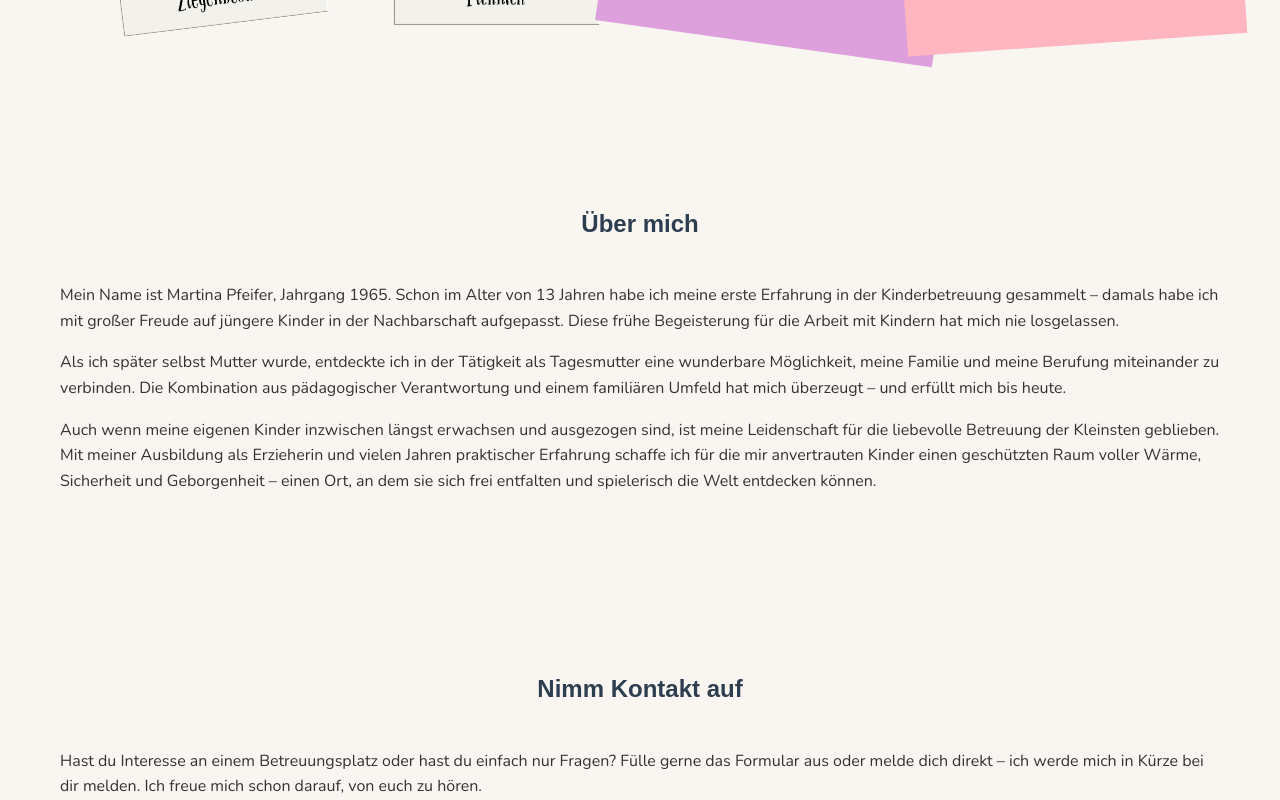
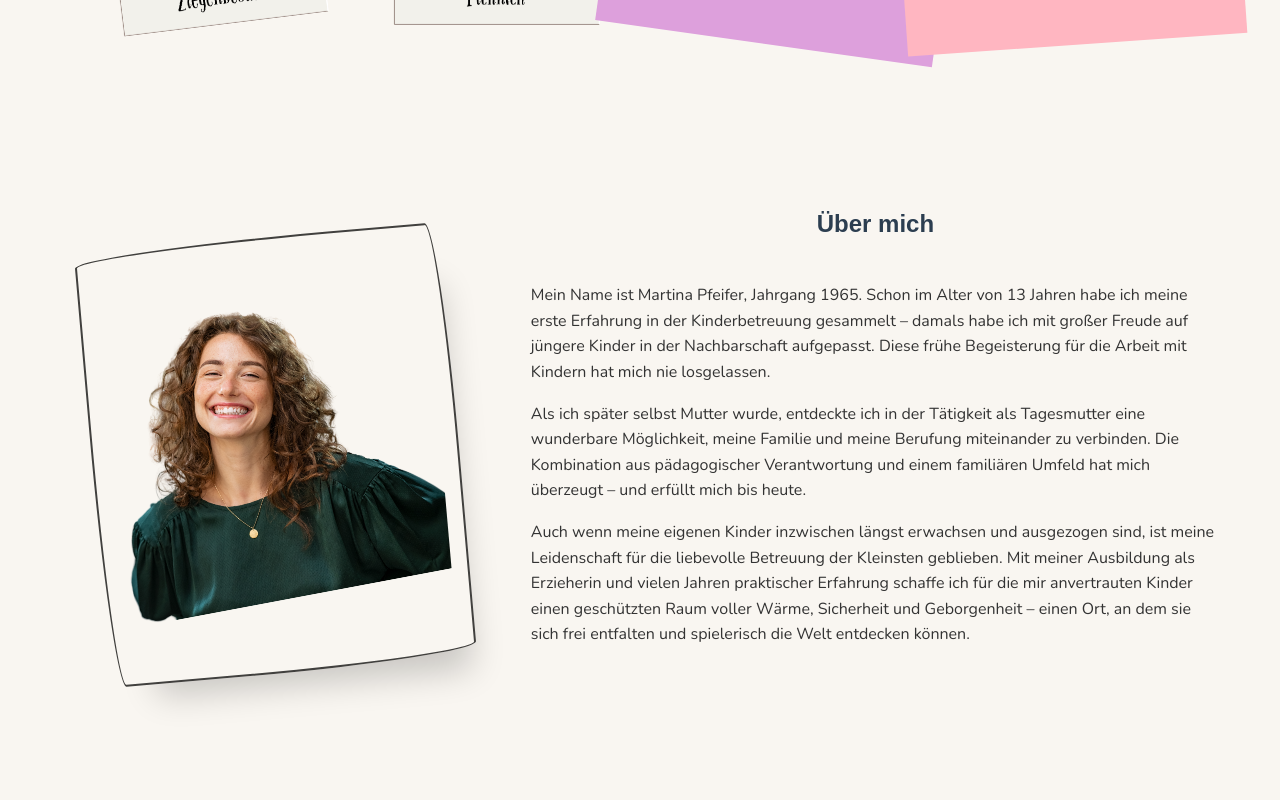
Before and after one commit to ayo-byte/nextjs-app-demo, a Next.js app: page / in a window 1280 px wide. Shown: the part 1960-2760 px from the top of the page. Built offline with nearby package versions, Linux system fonts and the light colour scheme; a web font is replaced by a local one.

Commit message:
changed design of about me section

```diff
--- a/package.json
+++ b/package.json
@@ -18,6 +18,7 @@
   },
   "devDependencies": {
     "@eslint/eslintrc": "^3",
+    "@types/node": "22.15.29",
     "eslint": "^9",
     "eslint-config-next": "15.3.2"
   }
--- a/src/pages/_app.js
+++ b/src/pages/_app.js
@@ -1,5 +1,5 @@
 import Head from "next/head";
-import "@/styles/globals.css";
+import "../styles/globals.css";
 import { createGlobalStyle } from "styled-components";
 
 const GlobalStyle = createGlobalStyle`
--- a/src/pages/index.js
+++ b/src/pages/index.js
@@ -374,6 +374,40 @@ const Footer = styled.footer`
   margin-top: 40px;
 `;
 
+const ProfileSection = styled(Section)`
+  display: flex;
+  align-items: flex-start;
+  gap: 2.5rem;
+  @media (max-width: 800px) {
+    flex-direction: column;
+    align-items: center;
+    gap: 1.5rem;
+  }
+`;
+
+const ProfileImageFrame = styled.div`
+  border: solid 2px #41403e;
+  border-radius: 255px 15px 225px 15px/15px 225px 15px 255px;
+  box-shadow: 20px 38px 34px -26px hsla(0, 0%, 0%, 0.2);
+  padding: 1rem;
+  background: transparent;
+  display: flex;
+  align-items: center;
+  justify-content: center;
+  max-width: 1200px;
+  max-height: 460px;
+  transform: rotate(-5deg);
+  margin: 2rem;
+`;
+
+const ProfileImage = styled.img`
+  width: 1500px;
+  height: 400px;
+  object-fit: cover;
+  //border-radius: 50%;
+  display: block;
+`;
+
 // Add SVG CurvedTextSVG component
 const CurvedTextSVG = ({ text }) => (
   <svg
@@ -403,6 +437,54 @@ const CurvedTextSVG = ({ text }) => (
     </text>
   </svg>
 );
+
+const AboutSection = styled.section`
+  padding: 4rem 2rem;
+  background: ${({ theme }) => theme.colors.background};
+  display: flex;
+  flex-direction: column;
+  align-items: center;
+  gap: 2rem;
+  max-width: 1200px;
+  margin: 0 auto;
+
+  @media (min-width: 768px) {
+    flex-direction: row;
+    align-items: flex-start;
+    gap: 4rem;
+  }
+`;
+
+const AboutImage = styled.div`
+  position: relative;
+  width: 100%;
+  max-width: 400px;
+  height: 400px; /* Fixed height to match text */
+  margin: 0 auto;
+
+  @media (min-width: 768px) {
+    margin: 0;
+  }
+
+  img {
+    width: 100%;
+    height: 100%;
+    object-fit: cover; /* Changed from contain to cover */
+    border-radius: 20px;
+  }
+
+  &::before {
+    content: "";
+    position: absolute;
+    top: -10px;
+    left: -10px;
+    right: -10px;
+    bottom: -10px;
+    border: 2px solid ${({ theme }) => theme.colors.primary};
+    border-radius: 25px;
+    z-index: -1;
+  }
+`;
 
 export default function Home() {
   const [accordionOpen, setAccordionOpen] = useState(null);
@@ -516,32 +598,37 @@ export default function Home() {
           </Gallery>
         </Section>
 
-        <Section id="ueber-mich">
+        <ProfileSection id="ueber-mich">
+          <ProfileImageFrame>
+            <ProfileImage src="/profile.png" alt="Martina Pfeifer" />
+          </ProfileImageFrame>
+          <div>
             <SectionTitle>Über mich</SectionTitle>
             <p>
-            Mein Name ist Martina Pfeifer, Jahrgang 1965. Schon im Alter von 13
-            Jahren habe ich meine erste Erfahrung in der Kinderbetreuung
-            gesammelt – damals habe ich mit großer Freude auf jüngere Kinder in
-            der Nachbarschaft aufgepasst. Diese frühe Begeisterung für die
+              Mein Name ist Martina Pfeifer, Jahrgang 1965. Schon im Alter von
+              13 Jahren habe ich meine erste Erfahrung in der Kinderbetreuung
+              gesammelt – damals habe ich mit großer Freude auf jüngere Kinder
+              in der Nachbarschaft aufgepasst. Diese frühe Begeisterung für die
               Arbeit mit Kindern hat mich nie losgelassen.
             </p>
             <p>
               Als ich später selbst Mutter wurde, entdeckte ich in der Tätigkeit
-            als Tagesmutter eine wunderbare Möglichkeit, meine Familie und meine
-            Berufung miteinander zu verbinden. Die Kombination aus pädagogischer
-            Verantwortung und einem familiären Umfeld hat mich überzeugt – und
-            erfüllt mich bis heute.
+              als Tagesmutter eine wunderbare Möglichkeit, meine Familie und
+              meine Berufung miteinander zu verbinden. Die Kombination aus
+              pädagogischer Verantwortung und einem familiären Umfeld hat mich
+              überzeugt – und erfüllt mich bis heute.
             </p>
             <p>
               Auch wenn meine eigenen Kinder inzwischen längst erwachsen und
-            ausgezogen sind, ist meine Leidenschaft für die liebevolle Betreuung
-            der Kleinsten geblieben. Mit meiner Ausbildung als Erzieherin und
-            vielen Jahren praktischer Erfahrung schaffe ich für die mir
-            anvertrauten Kinder einen geschützten Raum voller Wärme, Sicherheit
-            und Geborgenheit – einen Ort, an dem sie sich frei entfalten und
-            spielerisch die Welt entdecken können.
+              ausgezogen sind, ist meine Leidenschaft für die liebevolle
+              Betreuung der Kleinsten geblieben. Mit meiner Ausbildung als
+              Erzieherin und vielen Jahren praktischer Erfahrung schaffe ich für
+              die mir anvertrauten Kinder einen geschützten Raum voller Wärme,
+              Sicherheit und Geborgenheit – einen Ort, an dem sie sich frei
+              entfalten und spielerisch die Welt entdecken können.
             </p>
-        </Section>
+          </div>
+        </ProfileSection>
 
         <Section id="kontakt">
           <SectionTitle>Nimm Kontakt auf</SectionTitle>
```
Also changed, not shown: tsconfig.json (added, +36 -0 lines), 1 other file (tests, documents, lock files or other folders). Lines whose indentation alone changed are shown as unchanged.
